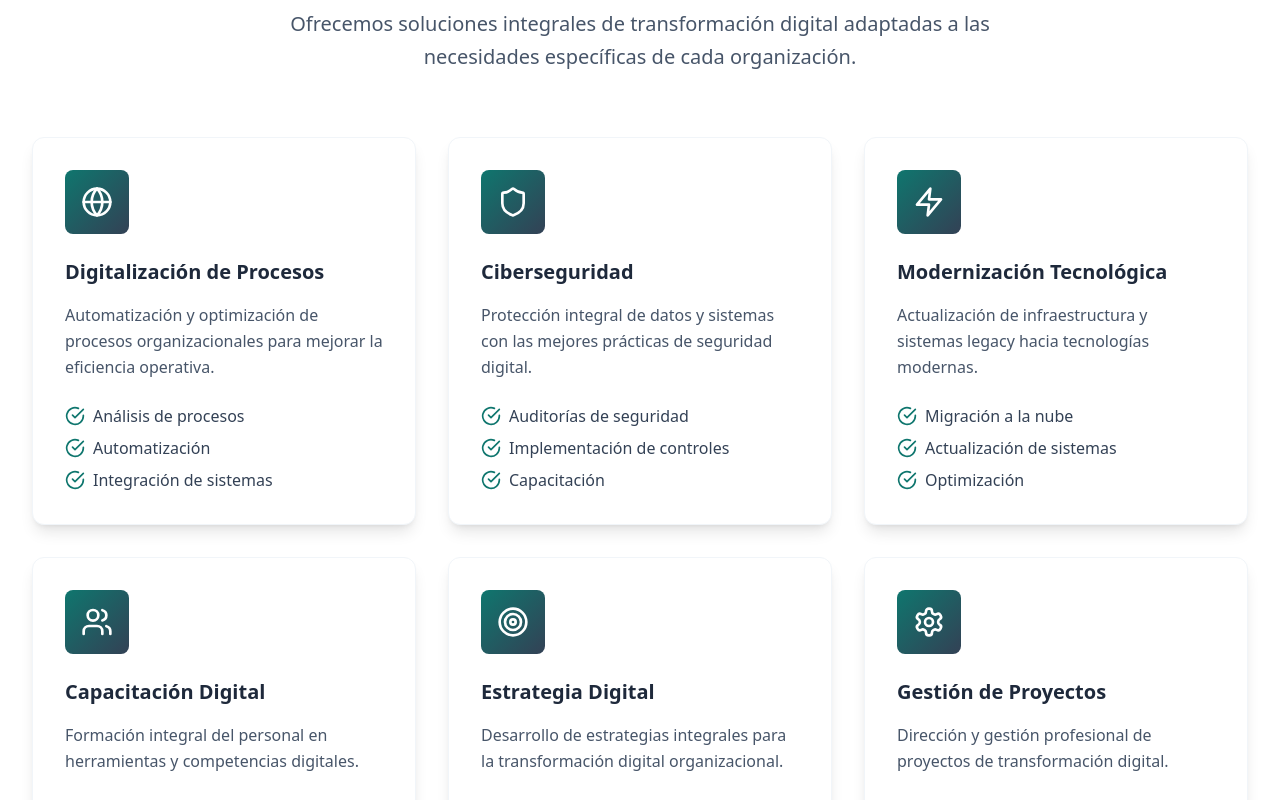
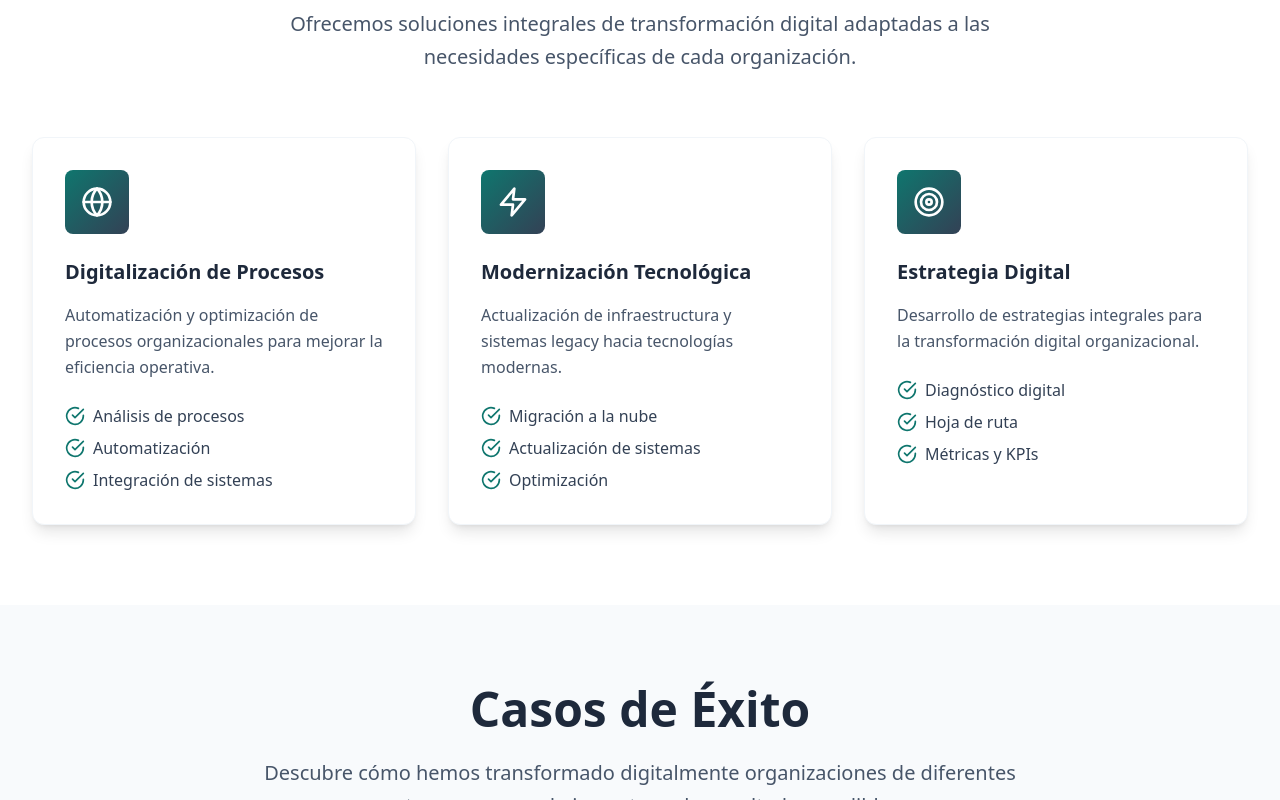
Before and after one commit to Guideon365AR/ProQualis, a React (Vite) app: page / in a window 1280 px wide. Shown: the part 1220-2020 px from the top of the page. Built offline with nearby package versions, Linux system fonts and the light colour scheme.

Commit message:
Eliminar servicios específicos

```diff
--- a/src/App.tsx
+++ b/src/App.tsx
@@ -211,22 +211,10 @@ function App() {
                 features: ['Análisis de procesos', 'Automatización', 'Integración de sistemas']
               },
               {
-                icon: Shield,
-                title: 'Ciberseguridad',
-                description: 'Protección integral de datos y sistemas con las mejores prácticas de seguridad digital.',
-                features: ['Auditorías de seguridad', 'Implementación de controles', 'Capacitación']
-              },
-              {
                 icon: Zap,
                 title: 'Modernización Tecnológica',
                 description: 'Actualización de infraestructura y sistemas legacy hacia tecnologías modernas.',
                 features: ['Migración a la nube', 'Actualización de sistemas', 'Optimización']
-              },
-              {
-                icon: Users,
-                title: 'Capacitación Digital',
-                description: 'Formación integral del personal en herramientas y competencias digitales.',
-                features: ['Programas personalizados', 'Certificaciones', 'Seguimiento continuo']
               },
               {
                 icon: Target,
@@ -234,12 +222,6 @@ function App() {
                 description: 'Desarrollo de estrategias integrales para la transformación digital organizacional.',
                 features: ['Diagnóstico digital', 'Hoja de ruta', 'Métricas y KPIs']
               },
-              {
-                icon: Settings,
-                title: 'Gestión de Proyectos',
-                description: 'Dirección y gestión profesional de proyectos de transformación digital.',
-                features: ['Metodologías ágiles', 'Control de calidad', 'Gestión de riesgos']
-              }
             ].map((service, index) => (
               <div
                 key={index}
```
